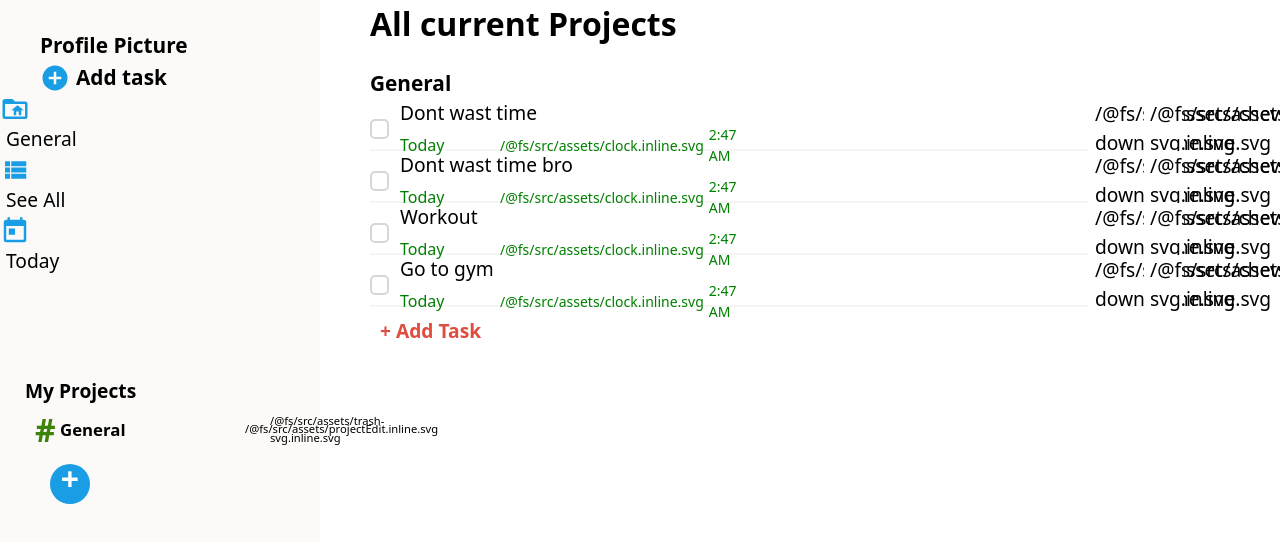
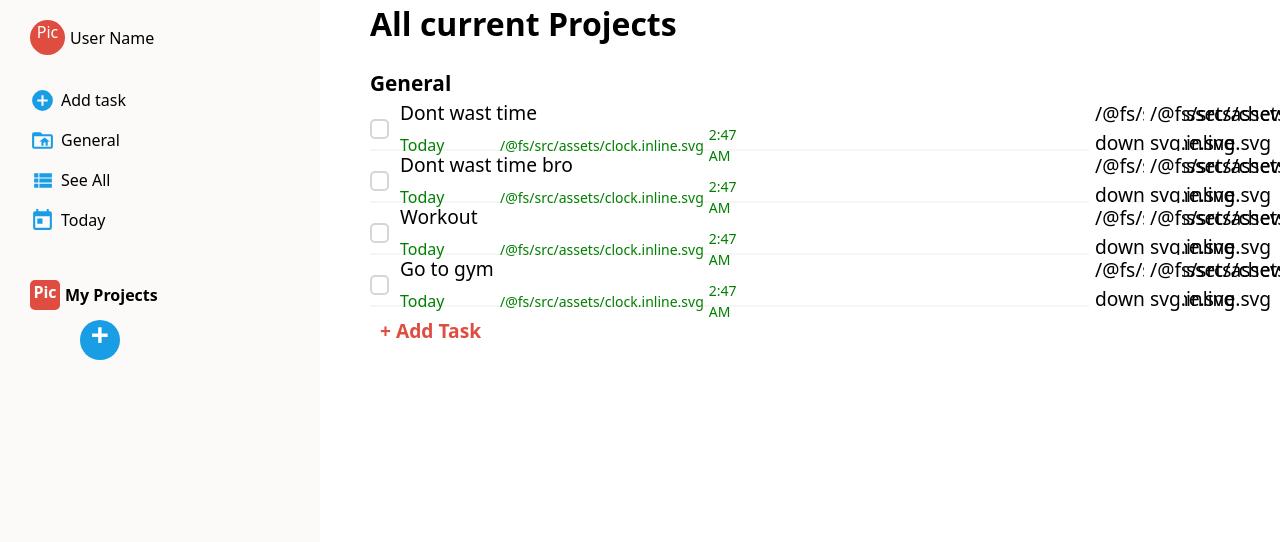
Before and after one commit to chacka1315/to-do-list, a website built with webpack: page src/template.html in a window 1280 px wide. Shown: the top 542 px of the page. Built offline with nearby package versions, Linux system fonts and the light colour scheme.

Commit message:
There was a bug on StorageManager restoreMethod function. It set really the projects Tasks Tab.

```diff
--- a/src/AppController.js
+++ b/src/AppController.js
@@ -1,3 +1,4 @@
+import Task from "./createTask";
 import DOMManager from "./DOMManager";
 import projectManager from "./ProjectManager";
 import storageManager from "./StorageManager";
@@ -66,8 +67,6 @@ function AppController() {
         })
     }
 
-
-
     const deleteTask = (deleteBtn) => {
         const taskId = deleteBtn.dataset.idTask;
         const projectId = deleteBtn.dataset.idProject;
--- a/src/PopUpManager.js
+++ b/src/PopUpManager.js
@@ -38,9 +38,7 @@ function PopUpManager() {
         }
     }
 
-
     const addTaskPopUp = () => taskFormDialog.showModal();
-
 
     const cleanTaskPopUpField = () => {
         for (let i = 0; i < inputs.length; i++) {
@@ -150,7 +148,12 @@ function PopUpManager() {
                 if (project) {
                     editProjectPopUp(project);
                 }
-            };
+        } else if (e.target.matches("button#addGeneralTaskBtn")) {
+            projectId = e.target.dataset.id;
+            confirmTaskMode = "add";
+            addTaskPopUp();
+            cleanTaskPopUpField();
+        };
     });
 
 
--- a/src/ProjectManager.js
+++ b/src/ProjectManager.js
@@ -1,5 +1,6 @@
 import Project from "./createProject"
 import Sorte from "./ProjectTaskSorter";
+import Task from "./createTask";
 
 class ProjectManager {
     constructor () {
--- a/src/SidebarDisplayer.js
+++ b/src/SidebarDisplayer.js
@@ -4,6 +4,7 @@ import projectManager from "./ProjectManager";
 function SidebarDisplayer () {
     const myProjects = document.querySelector("#myProjects");
     const projectList = myProjects.querySelector("ul");
+    const addGeneralTaskBtn = document.querySelector("#addGeneralTaskBtn");
 
     const colorHashSymbol = () => {
         const r = Math.floor(Math.random()*256 );
@@ -14,14 +15,18 @@ function SidebarDisplayer () {
 
     const updateSidebar = () =>  {
         projectList.textContent = "";
-        projectManager.projects.forEach( project => {
+        projectManager.projects.forEach( (project, index) => {
+            if(index === 0) { // we don't want to display the the defaulte project like others
+                addGeneralTaskBtn.dataset.id = project.id;
+                return;
+            };
             const projectLine = document.createElement("li");
             const projectTitle = document.createElement("h2")
             const hashSpan = document.createElement("span");
             hashSpan.textContent = "#"
             hashSpan.style.color = colorHashSymbol();
             hashSpan.style.fontWeight = "bolder";
-            hashSpan.style.fontSize = "2rem"
+            hashSpan.style.fontSize = "1.5rem"
             projectTitle.dataset.id = project.id;
             projectTitle.textContent = project.title;
 
--- a/src/StorageManager.js
+++ b/src/StorageManager.js
@@ -12,11 +12,14 @@ function StorageManager() {
     const restoreMethods = (savedProjects) => {
         const savedProjectsRestored = savedProjects.map(project => {
             const restoredProject =  Project.restoreProjectMethods(project);
-            const restoredTasks =project.tasks.map(task => Task.restoreTaskMethods(task));
-            project.tasksTab = restoredTasks;
+            const restoredTasksTab = project.tasks.map(task => {
+                const restoredTask = Task.restoreTaskMethods(task);
+                restoredTask.detailsOpen = false;
+                return restoredTask
+            })
+            restoredProject.tasksTab = restoredTasksTab;
             return restoredProject;
         });
-        console.log(savedProjectsRestored);
         return savedProjectsRestored;
     };
 
@@ -28,8 +31,6 @@ function StorageManager() {
             savedProjects = JSON.parse(savedProjects);
             const savedProjectsRestored = restoreMethods(savedProjects);
             projectManager.projectsTab = savedProjectsRestored;
-            console.log(savedProjectsRestored)
-            console.log(projectManager.projects)
         } else{
             console.log("Any data here!");
             appDataInitialiazer();
@@ -53,7 +54,7 @@ function StorageManager() {
     };
 
 
-    return {updateStorage, getStorageData,}
+    return {updateStorage, getStorageData}
 }
 
 const storageManager = StorageManager();
--- a/src/createProject.js
+++ b/src/createProject.js
@@ -4,6 +4,10 @@ class Project {
         this.title = title;
         this.id = crypto.randomUUID();
         this.tasks = [];
+    };
+
+    set tasksTab (NewTasksTab) {
+        this.tasks = NewTasksTab;
     };
 
     addTask ( task ) {
@@ -15,7 +19,7 @@ class Project {
     }
 
     static restoreProjectMethods (JSONproject) {
-    const project = Object.assign(new Project, JSONproject);
+    const project = Object.assign(new Project(), JSONproject);
     return project;
     };
 }
--- a/src/createTask.js
+++ b/src/createTask.js
@@ -30,7 +30,7 @@ class Task {
     };
 
     static restoreTaskMethods (JSONtask) {
-        const task = Object.assign(new Task, JSONtask);
+        const task = Object.assign(new Task(), JSONtask);
         return task
     };
 }
--- a/src/styles.css
+++ b/src/styles.css
@@ -67,28 +67,53 @@ body{
     height: 100vh;
     position: sticky;
     top: 0;
-}
-
-#sidebar > div:first-child,
-#sidebar > div:nth-child(2){
-    display: flex;
-    padding-left: 40px;
-    font-size: 1.3rem;
-    align-items: center;
-    font-weight: 600;
+    overflow:auto;
+    padding-left: 30px;
 }
 
 #sidebar > div:first-child{
-  padding-top: 30px;
+    display: grid;
+    grid-template-rows: 80px repeat(4, 40px);
+    font-size: 1rem;
+    font-weight: 500;
 }
 
-#sidebar > div > svg{
-    width: 30px;
-    height: 30px;
-    fill: var(--tertiary-color);
+#sidebar > div:first-child > div{
+    display: flex;
+    align-items: center;
 }
 
-#sidebar > div > button{
+#sidebar #profilePic{
+  padding-top: 20px;
+  align-self: self-start;
+}
+
+#profilePic .picture{
+  background-color: var(--forth-color);
+  width: 35px;
+  height: 35px;
+  border-radius: 25px;
+  margin-right: 5px;
+  text-align: center;
+  color: #ffffff;
+}
+
+#projectPic .picture{
+  background-color: var(--forth-color);
+  width: 30px;
+  height: 30px;
+  border-radius: 5px;
+  margin-right: 5px;
+  text-align: center;
+  color: #ffffff;
+}
+#sidebar > div:first-child  svg{
+  width: 25px;
+  height: 25px;
+  fill: var(--tertiary-color);
+}
+
+#sidebar > div:first-child  button{
     background-color: var(--primary-color);
     cursor: pointer;
     border: none ;
@@ -118,10 +143,11 @@ body{
   text-decoration-thickness: 2px;
 }
 
-#myProjects > p{
-  font-size: 1.2rem;
-  margin-left: 25px;
-  margin-top: 100px;
+#myProjects > div{
+  display: flex;
+  align-items: center;
+  font-size: 1rem;
+  margin-top: 40px;
   font-weight: 600;
 }
 
--- a/src/template.html
+++ b/src/template.html
@@ -9,14 +9,16 @@
     <div id="container">
         <div id="sidebar">
             <div>
-                Profile Picture
+                <div id="profilePic">
+                    <p class="picture">Pic</p>
+                    <p>User Name</p>
                 </div>
                 <div>
                     <svg xmlns="http://www.w3.org/2000/svg" viewBox="0 0 24 24">
                         <title>plus-circle</title>
                         <path d="M17,13H13V17H11V13H7V11H11V7H13V11H17M12,2A10,10 0 0,0 2,12A10,10 0 0,0 12,22A10,10 0 0,0 22,12A10,10 0 0,0 12,2Z" />
                     </svg>
-                <button id="addGenerallTAsk">Add task</button>
+                    <button id="addGeneralTaskBtn">Add task</button>
                 </div>
                 <div>
                     <svg xmlns="http://www.w3.org/2000/svg" viewBox="0 0 24 24">
@@ -39,8 +41,12 @@
                     </svg>
                     <button id="todayBtn">Today</button>
                 </div>
+            </div>
             <div id="myProjects">
+                <div id="projectPic">
+                    <p class="picture">Pic</p>
                     <p>My Projects</p>
+                </div>
                 <ul>
 
                 </ul>
```
Lines whose indentation alone changed are shown as unchanged.
